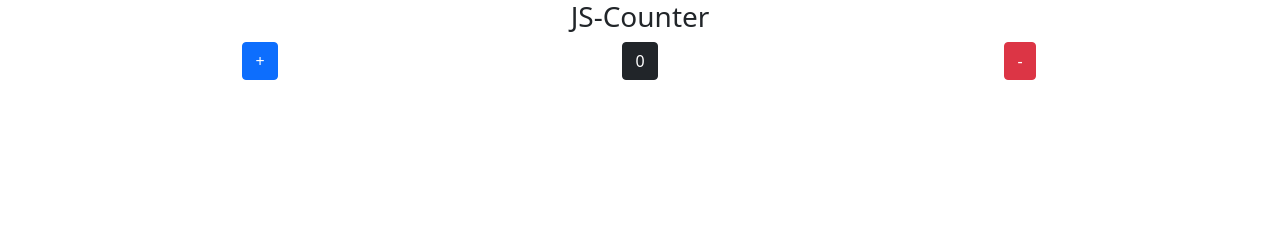
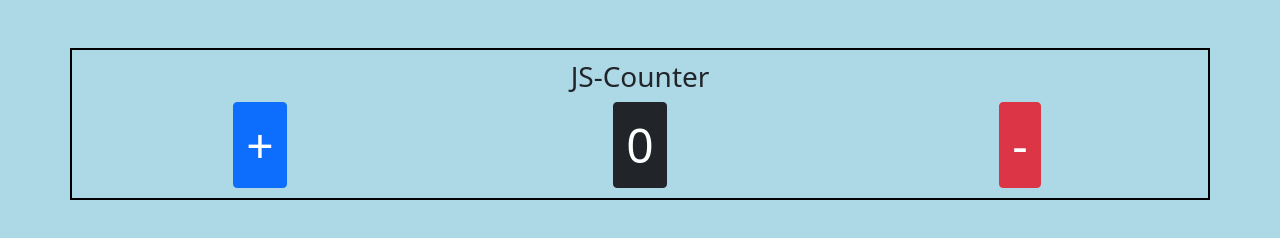
Before and after one commit to davesdawn/JS-Counter, a plain HTML site: page index.html in a window 1280 px wide. Drawn offline with nearby package versions, Linux system fonts and the light colour scheme.

Commit message:
third commit

```diff
--- a/index.html
+++ b/index.html
@@ -8,7 +8,7 @@
     <title>JS-Counter</title>
   </head>
   <body>
-    <div class="container">
+    <div class="container mt-5">
       <div class="text-center">
         <h3>
           JS-Counter
--- a/style.css
+++ b/style.css
@@ -1,3 +1,12 @@
-/* body {
-    background-color: grey;
-} */
+body {
+    background-color: lightblue;
+}
+
+.container {
+    padding: 10px;
+    border: 2px solid black;
+}
+
+.btn {
+    font-size: 3rem;
+}
```
